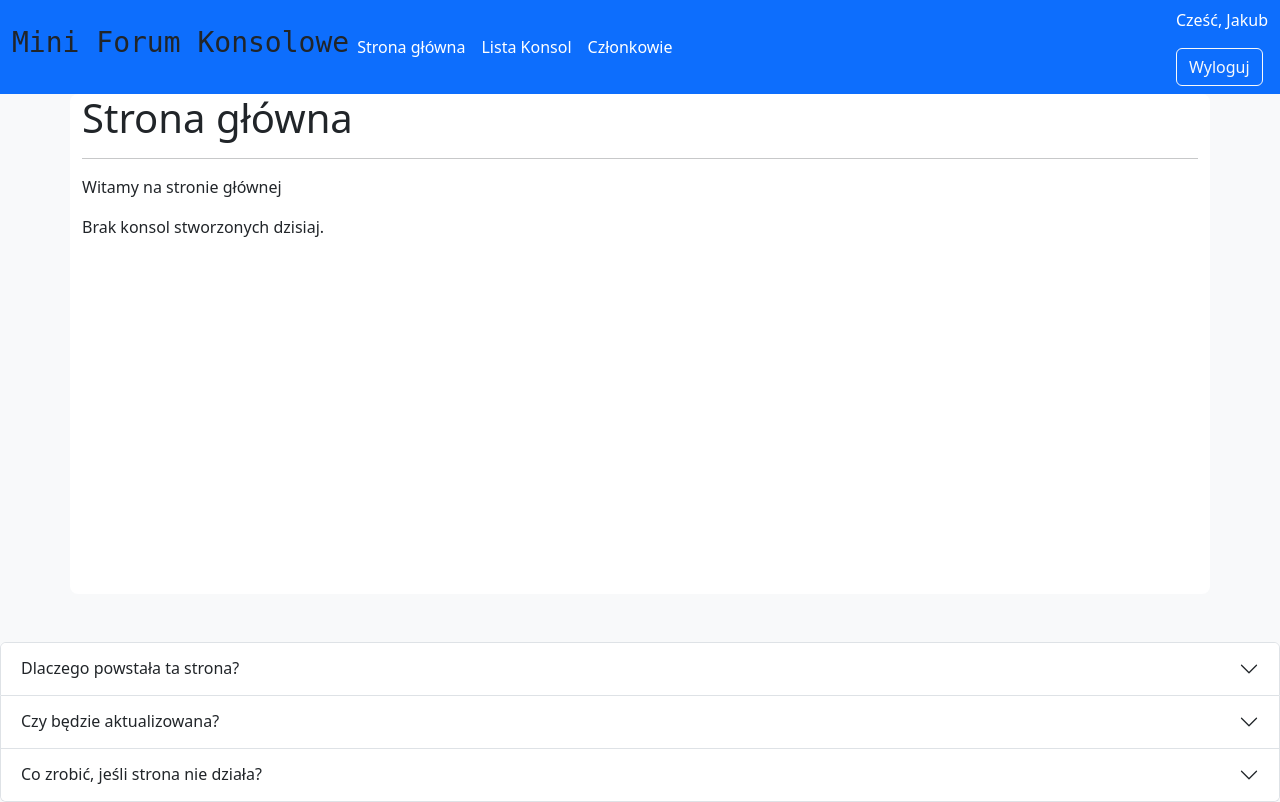
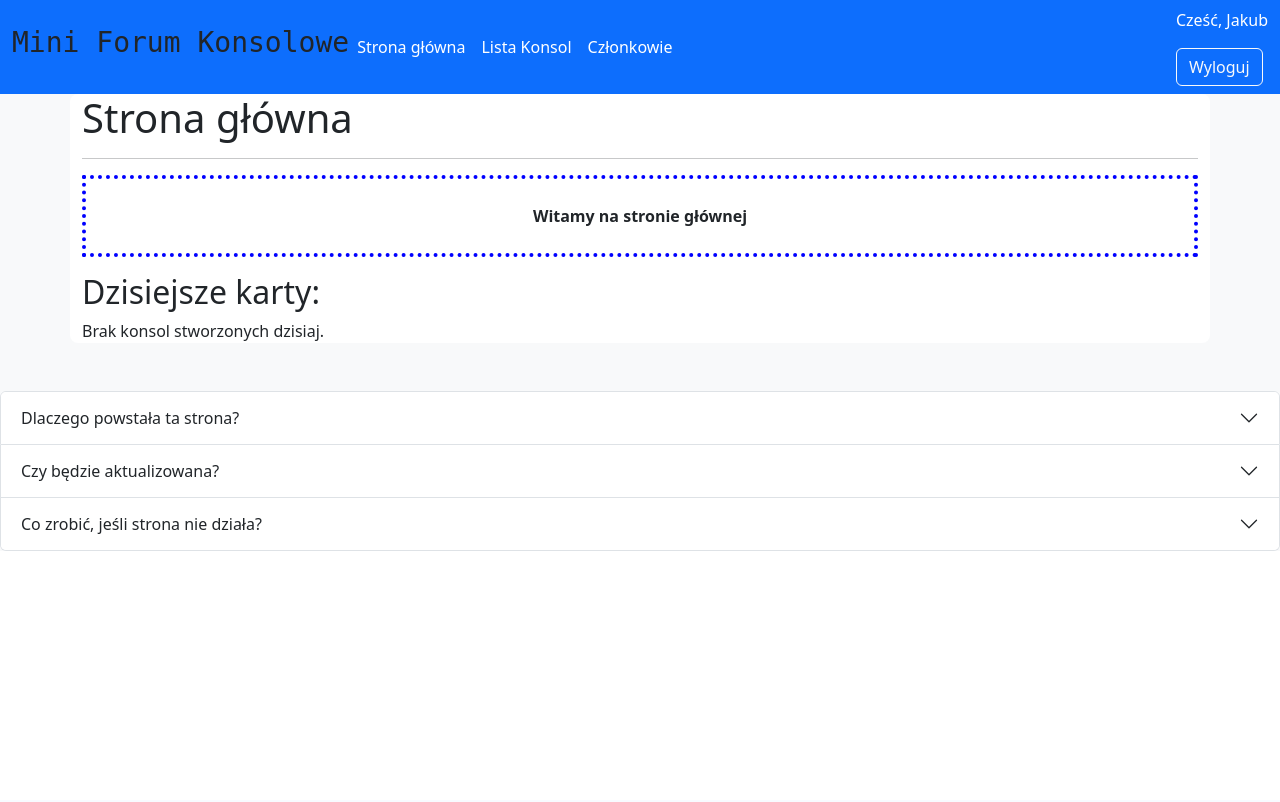
Before and after one commit to Jakub3Tp/miniForum, a Django app: page /account/ in a window 1280 px wide. After the commit the page ends 551 px from the top, so only its background shows below. Run offline with Django 5.2, Linux system fonts and the light colour scheme; a user stored in the database is signed in; data comes from the database, SQL or seed files in the repository.

Commit message:
05.01.2025_Jakub_Upiekszanie

```diff
--- a/account/templates/account/console_list.html
+++ b/account/templates/account/console_list.html
@@ -18,7 +18,9 @@
             {% endfor %}
         </select>
 
+            Wyprodukowane od:
             <input type="date" name="data_premiery_from" value="{{ request.GET.data_premiery_from }}">
+            Do:
             <input type="date" name="data_premiery_to" value="{{ request.GET.data_premiery_to }}">
 
             <button type="submit">Filtruj</button>
--- a/account/templates/account/dashboard.html
+++ b/account/templates/account/dashboard.html
@@ -4,10 +4,11 @@
 
 {% block content %}
 <div class="bg-light">
-    <div class="container rounded-3" style="background-color: white;height: 500px">
+    <div class="container rounded-3" style="background-color: white;height: fixed">
         <h1>Strona główna</h1>
         <hr>
-        <p>Witamy na stronie głównej</p>
+        <p style="text-align: center; border: 4px dotted blue; padding: 25px;"><strong>Witamy na stronie głównej</strong></p>
+        <h2>Dzisiejsze karty:</h2>
             <div class="row">
                 {% for console in consoles_today %}
             <div class="col-md-4">
@@ -28,7 +29,6 @@
         <p>Brak konsol stworzonych dzisiaj.</p>
     {% endif %}
     </div>
-
 
 <div class="accordion mt-5">
     <div class="accordion-item">
```
